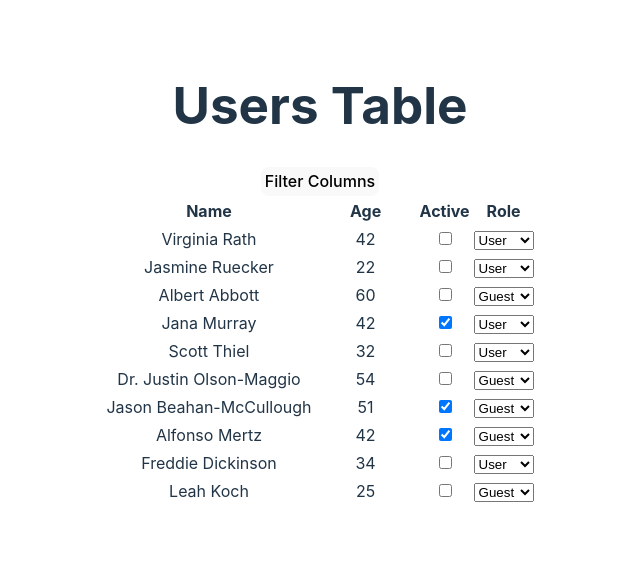
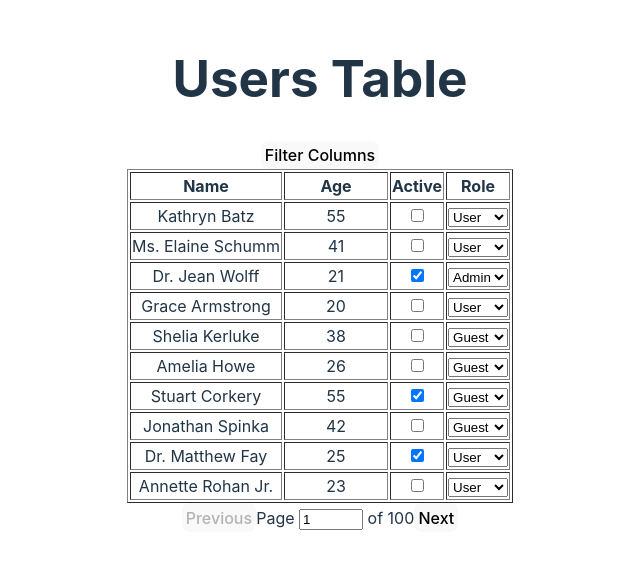
Before and after one commit to RoiyM/generic-table, a React (Vite) app: page / in a window 1280 px wide. Shown: the part 126-692 px from the top of the page, without its empty margins (320-960 px from the left). Built offline with nearby package versions, Linux system fonts and the light colour scheme.

Commit message:
added pagination to table

```diff
--- a/src/App.jsx
+++ b/src/App.jsx
@@ -4,7 +4,7 @@ import Table from "./components/Table";
 import "./App.css";
 
 function App() {
-  const { columns, data: initialData } = generateMockData(10);
+  const { columns, data: initialData } = generateMockData(1000);
   const [data, setData] = useState(initialData);
 
   const handleUpdate = (rowId, columnId, value) => {
--- a/src/components/Table.jsx
+++ b/src/components/Table.jsx
@@ -4,9 +4,13 @@ import { useState } from "react";
 import TableHeader from "./TableHeader";
 import TableRow from "./TableRow";
 import ColumnVisibilityToggle from "./ColumnVisibilityToggle";
+import TablePagination from "./TablePagination";
 
 const Table = ({ columns, data, updateData }) => {
   const [hiddenColumns, setHiddenColumns] = useState([]);
+  const [page, setPage] = useState(1);
+  const rowsPerPage = 10;
+  const totalPages = Math.ceil(data.length / rowsPerPage);
 
   const toggleHideColumn = (columnId) => {
     setHiddenColumns((prev) =>
@@ -20,6 +24,11 @@ const Table = ({ columns, data, updateData }) => {
     (column) => !hiddenColumns.includes(column.id)
   );
 
+  const currentPageData = data.slice(
+    (page - 1) * rowsPerPage,
+    page * rowsPerPage
+  );
+
   return (
     <>
       <ColumnVisibilityToggle
@@ -27,10 +36,10 @@ const Table = ({ columns, data, updateData }) => {
         hiddenColumns={hiddenColumns}
         toggleHideColumn={toggleHideColumn}
       />
-      <table>
+      <table border="full">
         <TableHeader columns={visibleColumns} />
         <tbody>
-          {data.map((row) => (
+          {currentPageData.map((row) => (
             <tr key={row.id}>
               <TableRow
                 row={row}
@@ -41,6 +50,7 @@ const Table = ({ columns, data, updateData }) => {
           ))}
         </tbody>
       </table>
+      <TablePagination page={page} totalPages={totalPages} setPage={setPage} />
     </>
   );
 };
--- /dev/null
+++ b/src/components/TablePagination.jsx
@@ -0,0 +1,38 @@
+/* eslint-disable react/prop-types */
+
+const TablePagination = ({ page, totalPages, setPage }) => {
+  const handlePrevious = () => {
+    if (page > 1) setPage(page - 1);
+  };
+
+  const handleNext = () => {
+    if (page < totalPages) setPage(page + 1);
+  };
+  const handleSetPage = (e) => {
+    const newPage = e.target.value;
+    if (newPage >= 1 && newPage <= totalPages) setPage(newPage);
+  };
+  return (
+    <div>
+      <button onClick={handlePrevious} disabled={page === 1}>
+        Previous
+      </button>
+      <span>
+        Page{" "}
+        <input
+          type="number"
+          min={1}
+          max={totalPages}
+          onChange={handleSetPage}
+          value={page}
+        />{" "}
+        of {totalPages}
+      </span>
+      <button onClick={handleNext} disabled={page === totalPages}>
+        Next
+      </button>
+    </div>
+  );
+};
+
+export default TablePagination;
```
